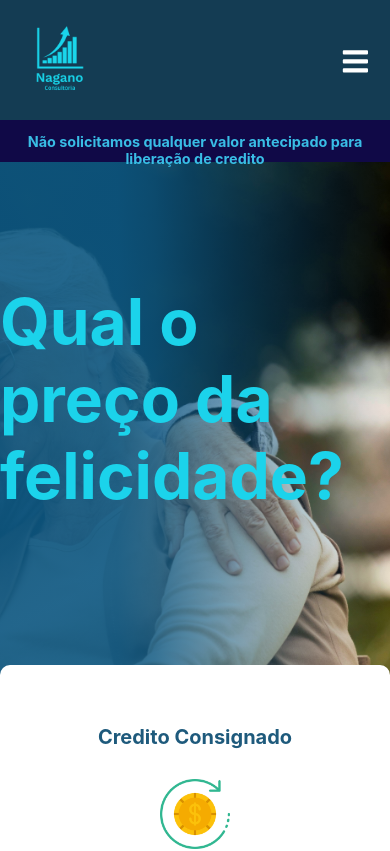
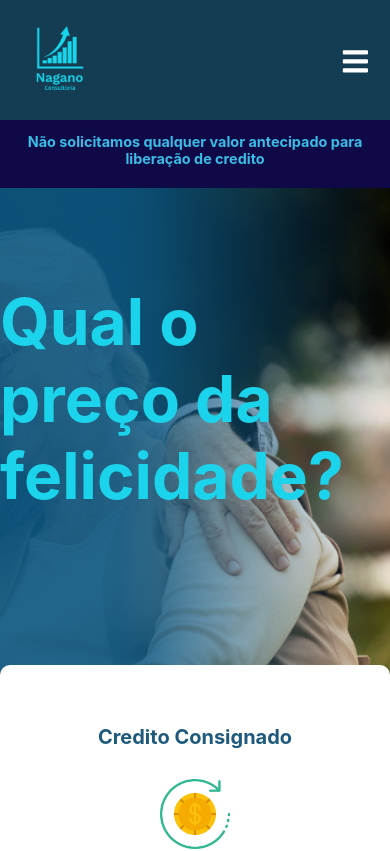
Before and after one commit to maikonweber/NaganoPrivete, a Next.js app: page / in a window 390 px wide. Shown: the top 851 px of the page. Built offline with nearby package versions, Linux system fonts and the light colour scheme.

Commit message:
add media query

```diff
--- a/src/Components/popup_/styles.module.css
+++ b/src/Components/popup_/styles.module.css
@@ -30,3 +30,9 @@
 }
 
 /* On midia mobile */
+
+@media only screen and (max-width: 600px) {
+    .container {
+       height: 8%;
+    }
+  }
```
